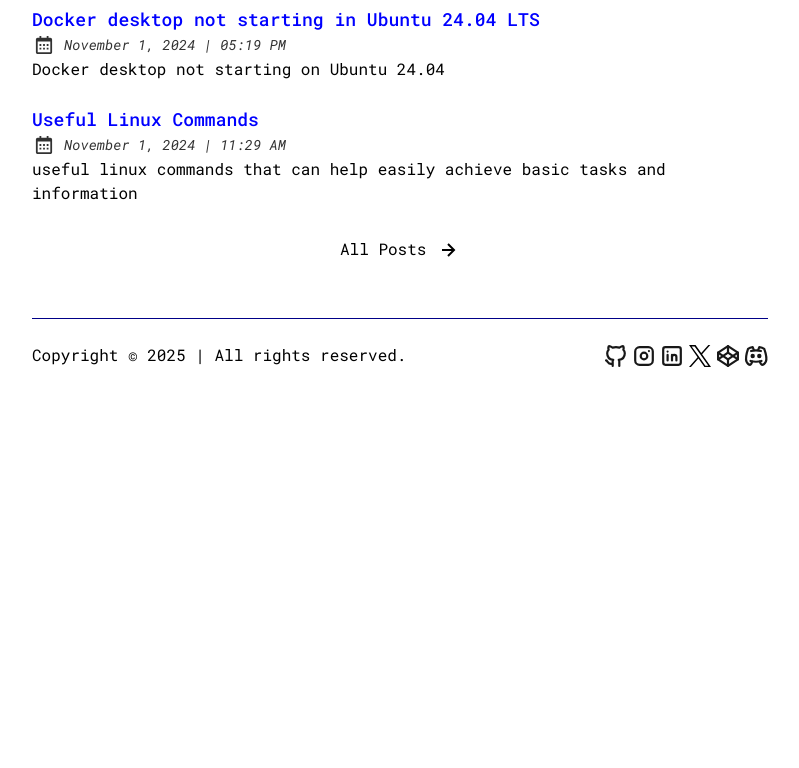
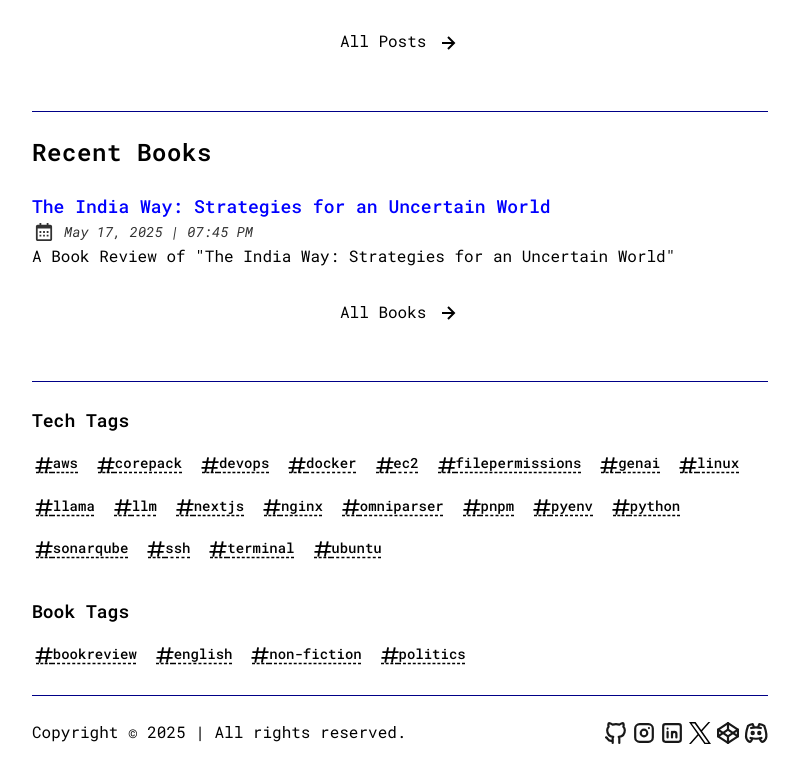
Before and after one commit to RajendrasinhParmar/RajendrasinhParmar.github.io, an Astro site: page / in a window 1280 px wide. Shown: the part 999-1767 px from the top of the page, without its empty margins (240-1039 px from the left). Before the commit the page ends 1390 px from the top, so only its background shows below. Built offline with nearby package versions, Linux system fonts and the light colour scheme; Astro itself is replaced by a stand-in of ours; some packages are replaced by stand-ins of ours.

Commit message:
feat: update page styling

```diff
--- a/src/layouts/Layout.astro
+++ b/src/layouts/Layout.astro
@@ -28,7 +28,7 @@
 ---
 
 <!doctype html>
-<html lang=`${LOCALE.lang ?? "en"}`>
+<html lang={`${LOCALE.lang ?? "en"}`}>
   <head>
     <meta charset="UTF-8" />
     <meta name="viewport" content="width=device-width" />
@@ -81,6 +81,20 @@
     <script is:inline src="/toggle-theme.js"></script>
   </head>
   <body>
-    <slot />
+    <div class="layout-container">
+      <slot name="sidebar" />
+      <div class="main-content">
+        <slot />
+      </div>
+    </div>
   </body>
 </html>
+
+<style>
+  .layout-container {
+    @apply flex min-h-screen;
+  }
+  .main-content {
+    @apply flex-1;
+  }
+</style>
--- a/src/pages/index.astro
+++ b/src/pages/index.astro
@@ -10,16 +10,22 @@
 import Tag from "@components/Tag.astro";
 import getSortedPosts from "@utils/getSortedPosts";
 import getUniqueTags from "@utils/getUniqueTags";
+import getSortedBooks from "@utils/getSortedBooks";
 import slugify from "@utils/slugify";
 import { SOCIALS } from "@config";
 
 const posts = await getCollection("blog");
+const books = await getCollection("book");
 
 const sortedPosts = getSortedPosts(posts);
+const sortedBooks = getSortedBooks(books);
 // const featuredPosts = sortedPosts.filter(({ data }) => data.featured);
 
 const socialCount = SOCIALS.filter(social => social.active).length;
-let tags = getUniqueTags(posts);
+
+// Separate tags for posts and books
+const postTags = getUniqueTags(posts);
+const bookTags = getUniqueTags([], books);
 ---
 
 <Layout>
@@ -65,42 +71,6 @@
 
     <Hr />
 
-    {
-      tags.length > 0 && (
-        <>
-          <section id="tags">
-            <h2>Tags</h2>
-            <ul>
-              {tags.map(tag => (
-                <Tag name={tag} size="sm" />
-              ))}
-            </ul>
-          </section>
-          <Hr />
-        </>
-      )
-    }
-
-    <!-- {
-      featuredPosts.length > 0 && (
-        <>
-          <section id="featured">
-            <h2>Featured</h2>
-            <ul>
-              {featuredPosts.map(({ data }) => (
-                <Card
-                  href={`/posts/${slugify(data)}`}
-                  frontmatter={data}
-                  secHeading={false}
-                />
-              ))}
-            </ul>
-          </section>
-          <Hr />
-        </>
-      )
-    } -->
-
     <section id="recent-posts">
       <h2>Recent Posts</h2>
       <ul>
@@ -129,6 +99,62 @@
           </svg>
         </LinkButton>
       </div>
+    </section>
+
+    <Hr />
+
+    <section id="recent-books">
+      <h2>Recent Books</h2>
+      <ul>
+        {
+          sortedBooks
+            .map(
+              ({ data }, index) =>
+                index < 4 && (
+                  <Card
+                    href={`/books/${slugify(data)}`}
+                    frontmatter={data}
+                    secHeading={false}
+                  />
+                )
+            )
+        }
+      </ul>
+      <div class="all-posts-btn-wrapper">
+        <LinkButton href="/books">
+          All Books
+          <svg xmlns="http://www.w3.org/2000/svg"
+            ><path
+              d="m11.293 17.293 1.414 1.414L19.414 12l-6.707-6.707-1.414 1.414L15.586 11H6v2h9.586z"
+            ></path>
+          </svg>
+        </LinkButton>
+      </div>
+    </section>
+
+    <Hr />
+
+    <section id="tags">
+      {postTags.length > 0 && (
+        <div class="tag-section">
+          <h2>Tech Tags</h2>
+          <ul>
+            {postTags.map((tag: string) => (
+              <Tag name={tag} size="sm" />
+            ))}
+          </ul>
+        </div>
+      )}
+      {bookTags.length > 0 && (
+        <div class="tag-section">
+          <h2>Book Tags</h2>
+          <ul>
+            {bookTags.map((tag: string) => (
+              <Tag name={tag} size="sm" />
+            ))}
+          </ul>
+        </div>
+      )}
     </section>
   </main>
 
@@ -162,20 +188,33 @@
   /* ===== Featured & Recent Posts Sections ===== */
   #featured,
   #recent-posts,
-  #tags {
+  #recent-books {
     @apply py-6;
   }
   #featured h2,
   #recent-posts h2,
-  #tags h2 {
+  #recent-books h2 {
     @apply text-2xl font-semibold tracking-wide;
-  }
-
-  #tags h2 {
-    @apply mb-6;
   }
 
   .all-posts-btn-wrapper {
     @apply my-8 text-center;
   }
+
+  /* ===== Tags Section ===== */
+  #tags {
+    @apply py-6;
+  }
+  .tag-section {
+    @apply mb-8;
+  }
+  .tag-section:last-child {
+    @apply mb-0;
+  }
+  .tag-section h2 {
+    @apply text-lg font-semibold mb-3;
+  }
+  .tag-section ul {
+    @apply flex flex-wrap gap-2;
+  }
 </style>
```
